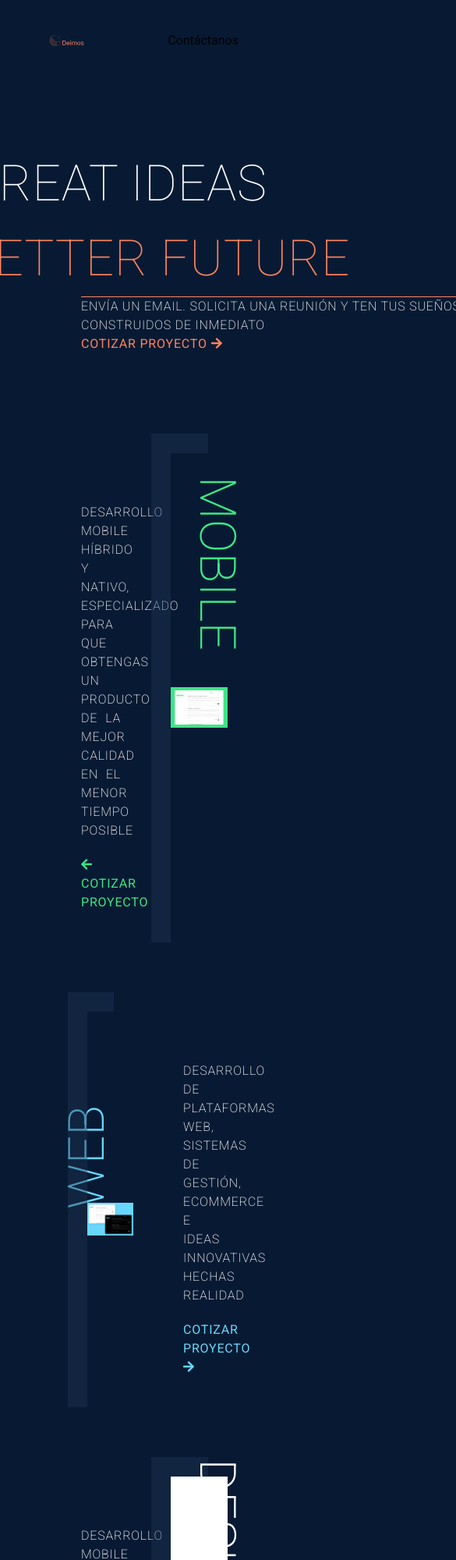
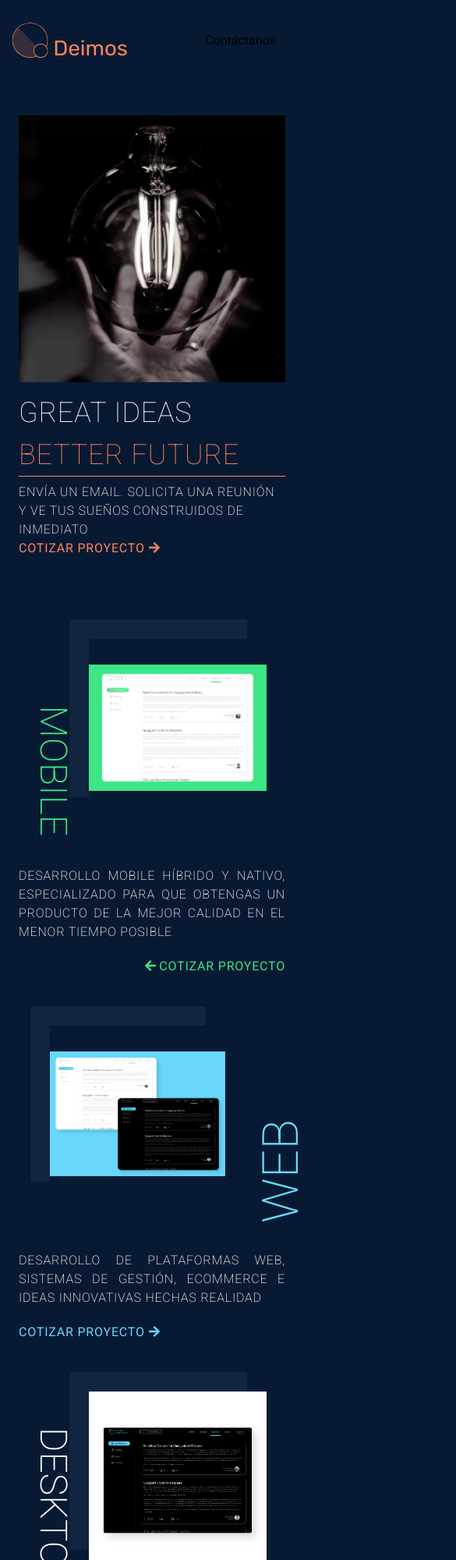
Before and after one commit to arcanite24/deimos-landing, a Gatsby site: page / in a window 390 px wide. Shown: the top 2000 px of the page at 78% size, 585 px wide, since content can reach past the window. Built offline with nearby package versions, Linux system fonts and the light colour scheme; Gatsby itself is replaced by a stand-in of ours.

Commit message:
Added responsive support

```diff
--- a/src/components/navbar.tsx
+++ b/src/components/navbar.tsx
@@ -4,9 +4,8 @@ import RoundedButton from './buttons/rounded_button';
 
 export default function Navbar() {
 	return (
-		<div className='flex flex-row items-center align-middle'>
-			<img className='w-2/12' src={logo} alt='logo' />
-			<div className='flex-grow' />
+		<div className='flex flex-row w-screen items-center justify-between align-middle pt-5 px-4 lg:px-16'>
+			<img className='w-5/12 lg:w-2/12' src={logo} alt='logo' />
 			<RoundedButton
 				text='Contáctanos'
 				onClick={() => {
--- a/src/components/sections/desktop_section.tsx
+++ b/src/components/sections/desktop_section.tsx
@@ -17,8 +17,8 @@ export default function DesktopSection() {
 		}
 	`);
 	return (
-		<div className='flex flex-row justify-around my-16'>
-			<div className='flex flex-col justify-end text-justify font-hairline tracking-wider uppercase my-16 px-10 w-6/12'>
+		<div className='flex flex-col-reverse lg:flex-row justify-around lg:my-16'>
+			<div className='flex flex-col items-end lg:items-start justify-end text-justify font-hairline tracking-wider uppercase my-16 lg:px-10 lg:w-6/12'>
 				<div className='font-thin'>
 					Desarrollo mobile híbrido y nativo, especializado para que
 					obtengas un producto de la mejor calidad en el menor tiempo
@@ -29,17 +29,19 @@ export default function DesktopSection() {
 				</div>
 			</div>
 			<Img
-				className='flex-grow img-white-shadow mx-6'
+				className='img-white-shadow mx-6 w-8/12 self-end lg:w-5/12'
 				objectFit='contain'
 				fluid={{
 					...data.file.childImageSharp.fluid,
 					aspectRatio: 1,
 				}}
-				style={{ width: '70vh', backgroundColor: 'white' }}
+				style={{ backgroundColor: 'white' }}
 				alt='Desarrollo de aplicaciones de escritorio'
 			/>
 			<div className='d-rotate-90-wrapper w-20 uppercase'>
-				<div className='text-6xl font-thin d-rotate-90'>Desktop</div>
+				<div className='text-5xl lg:text-6xl font-thin d-rotate-90'>
+					Desktop
+				</div>
 			</div>
 		</div>
 	);
--- a/src/components/sections/heading_section.tsx
+++ b/src/components/sections/heading_section.tsx
@@ -17,27 +17,26 @@ export default function HeadingSection() {
 		}
 	`);
 	return (
-		<div className='flex flex-row justify-around my-10'>
+		<div className='flex flex-col lg:flex-row lg:justify-around my-10'>
 			<Img
-				className='img-filtered'
-				fluid={{ ...data.file.childImageSharp.fluid, aspectRatio: 1 }}
-				style={{ width: '90vh' }}
+				className='img-filtered w-full lg:w-7/12'
+				fluid={{
+					...data.file.childImageSharp.fluid,
+					aspectRatio: 1,
+				}}
 				alt='Idea'
 			/>
-			<div className='flex flex-col font-hairline tracking-wider uppercase my-16 pl-10'>
-				<div className='relative text-6xl' style={{ right: '150px' }}>
+			<div className='flex flex-col font-hairline tracking-wider uppercase mb-16 mt-3 lg:my-16 lg:pl-10'>
+				<div className='relative text-4xl lg:text-6xl lg:d-right'>
 					Great ideas
 				</div>
-				<div
-					className='c-primary relative overflow-visible whitespace-no-wrap text-6xl'
-					style={{ right: '150px' }}
-				>
+				<div className='c-primary relative overflow-visible whitespace-no-wrap text-4xl lg:text-6xl lg:d-right'>
 					Better future
 				</div>
 				<hr />
 				<div className='flex-grow' />
-				<div className='font-thin'>
-					Envía un email. Solicita una reunión y ten tus sueños
+				<div className='font-thin mt-2'>
+					Envía un email. Solicita una reunión y ve tus sueños
 					construidos de inmediato
 				</div>
 				<div className='cursor-pointer c-primary font-normal'>
--- a/src/components/sections/mobile_section.tsx
+++ b/src/components/sections/mobile_section.tsx
@@ -18,8 +18,8 @@ export default function MobileSection() {
 		}
 	`);
 	return (
-		<div className='flex flex-row justify-around my-16'>
-			<div className='flex flex-col justify-end text-justify font-hairline tracking-wider uppercase my-16 px-10 w-6/12'>
+		<div className='flex flex-col-reverse lg:flex-row justify-around lg:my-16'>
+			<div className='flex flex-col items-end lg:items-start justify-end text-justify font-hairline tracking-wider uppercase my-16 lg:px-10 lg:w-6/12'>
 				<div className='font-thin'>
 					Desarrollo mobile híbrido y nativo, especializado para que
 					obtengas un producto de la mejor calidad en el menor tiempo
@@ -35,17 +35,17 @@ export default function MobileSection() {
 				</div>
 			</div>
 			<Img
-				className='flex-grow img-white-shadow mx-6'
+				className='img-white-shadow mx-6 w-8/12 self-end lg:w-5/12'
 				objectFit='contain'
 				fluid={{
 					...data.file.childImageSharp.fluid,
 					aspectRatio: 1,
 				}}
-				style={{ width: '70vh', backgroundColor: style.deimosBgAlt }}
+				style={{ backgroundColor: style.deimosBgAlt }}
 				alt='Desarrollo móvil'
 			/>
 			<div className='d-rotate-90-wrapper w-20 uppercase'>
-				<div className='c-bg-alt text-6xl font-thin d-rotate-90'>
+				<div className='c-bg-alt text-5xl lg:text-6xl font-thin d-rotate-90'>
 					Mobile
 				</div>
 			</div>
--- a/src/components/sections/web_section.tsx
+++ b/src/components/sections/web_section.tsx
@@ -20,23 +20,25 @@ export default function WebSection() {
 		}
 	`);
 	return (
-		<div className='flex flex-row justify-around my-16'>
-			<div className='d-rotate-270-wrapper w-20 uppercase'>
+		<div className='flex flex-col lg:flex-row justify-around lg:my-16'>
+			<div className='flex flex-row-reverse lg:flex-row w-full lg:w-7/12'>
+				<div className='w-20 uppercase d-rotate-270-wrapper'>
 					<div className='c-blue text-6xl font-thin d-rotate-270'>
 						Web
 					</div>
 				</div>
 				<Img
-				className='flex-grow img-white-shadow mr-6 ml-10'
+					className='img-white-shadow mr-6 ml-10 self-end w-full'
 					objectFit='contain'
 					alt='Desarollo móvil'
 					fluid={{
 						...data.file.childImageSharp.fluid,
 						aspectRatio: 1,
 					}}
-				style={{ width: '70vh', backgroundColor: style.deimosBlue }}
+					style={{ backgroundColor: style.deimosBlue }}
 				/>
-			<div className='flex flex-col justify-end text-justify font-hairline tracking-wider uppercase my-16 px-10 w-6/12'>
+			</div>
+			<div className='flex flex-col lg:justify-end text-justify font-hairline tracking-wider uppercase my-16 lg:px-10 lg:w-6/12'>
 				<div className='font-thin'>
 					Desarrollo de plataformas web, sistemas de gestión,
 					ecommerce e ideas innovativas hechas realidad
--- a/src/pages/index.tsx
+++ b/src/pages/index.tsx
@@ -9,8 +9,8 @@ import SEO from '../components/seo';
 export default function index() {
 	return (
 		<SEO>
-			<div className='px-16 py-5'>
-				<Navbar />
+			<Navbar />
+			<div className='p-6 lg:px-16 lg:pb-5'>
 				<HeadingSection />
 				<MobileSection />
 				<WebSection />
--- a/src/style.scss
+++ b/src/style.scss
@@ -44,6 +44,19 @@ body {
 	background-color: $deimos-blue;
 }
 
+.img-white-shadow {
+	box-shadow: -25px -25px rgba(30, 52, 83, 0.4);
+}
+
+.img-filtered {
+	filter: brightness(90%) contrast(125%) grayscale(70%) saturate(40%);
+}
+
+@responsive {
+	.d-right {
+		right: 9rem;
+	}
+
 	.d-rotate-90-wrapper {
 		display: block;
 		position: relative;
@@ -83,11 +96,4 @@ body {
 		transform-origin: top left;
 		transform: rotate(270deg);
 	}
-
-.img-white-shadow {
-	box-shadow: -25px -25px rgba(30, 52, 83, 0.4);
 }
-
-.img-filtered {
-	filter: brightness(90%) contrast(125%) grayscale(70%) saturate(40%);
-}
```
Lines whose indentation alone changed are shown as unchanged.
